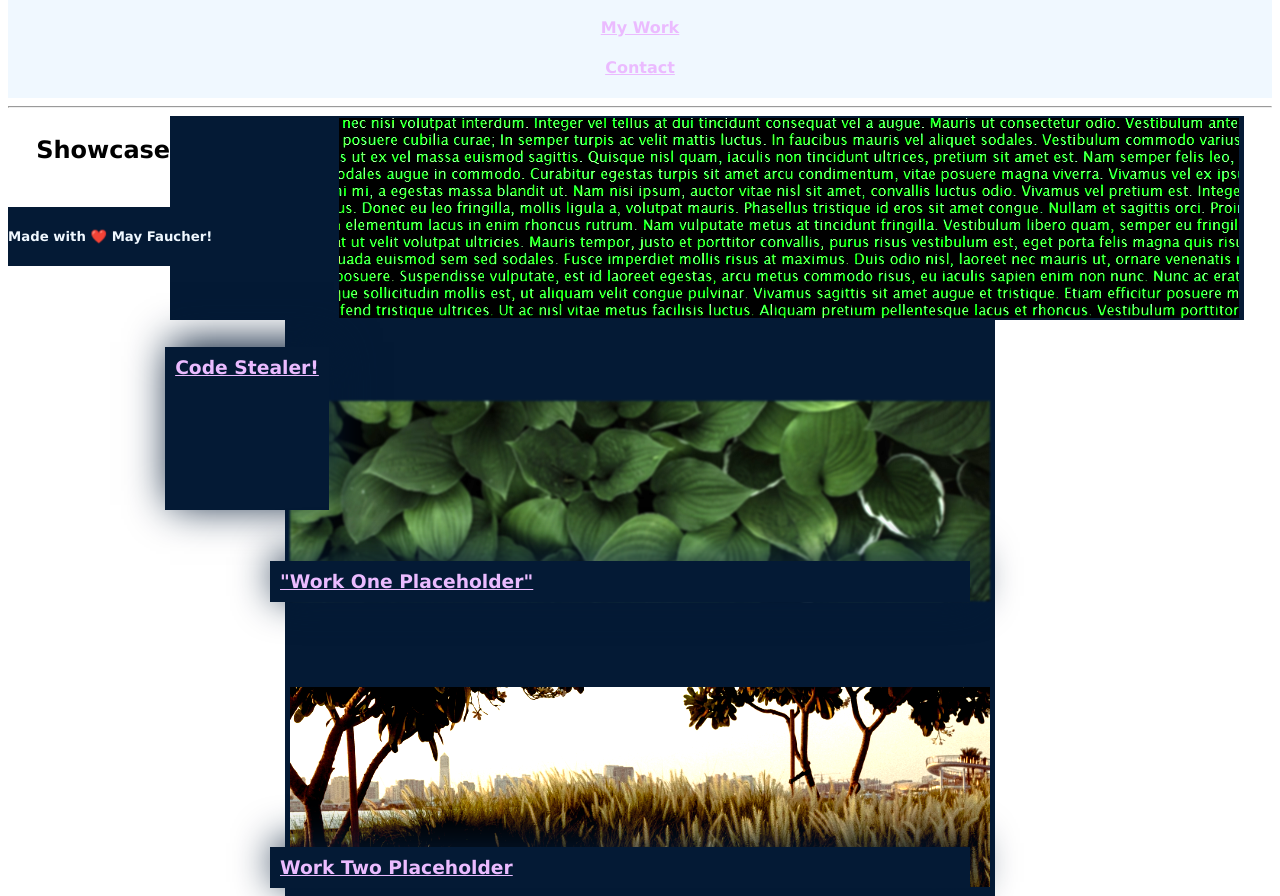
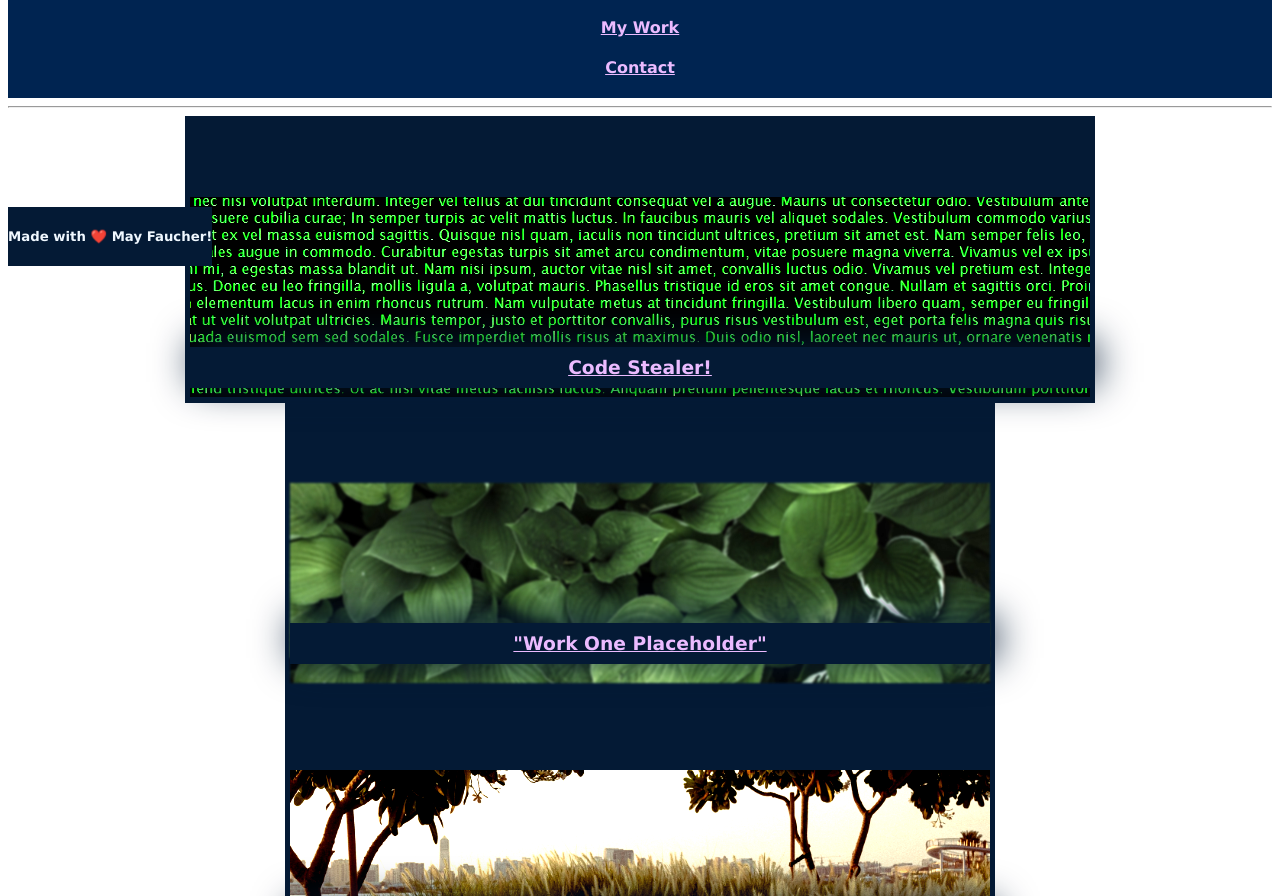
Before and after one commit to DivineMayura/divinemayura.github.io, a plain HTML site: page index.html in a window 1280 px wide. Shown: the part 543-1439 px from the top of the page. Drawn offline with Linux system fonts and the light colour scheme.

Commit message:
massively improved page layout

```diff
--- a/assets/css/style.css
+++ b/assets/css/style.css
@@ -110,65 +110,57 @@ nav {
 
     text-align: center;
     margin-right: auto;
-    background-color: aliceblue;
+    background-color: var(--lb);
 }
 
 
 /* ---------------------------------------------------------------------------------------------------------- */
 
+
+
 #myWork {
     display:flex;
     flex-wrap: wrap;
-    /* align-content:center; */
     justify-content: center;
-    /* flex-direction: row; */
-    /* align-items: center; */
-    /* width: 40%; */
 }
 
-
-
-.workBox {
-    width: 40%;
-    display:flex;
-    flex: 0 0 50%;
+#myWork h2 {
+    position:relative;
+    text-align: center;
+    order:2;
 
 }
 
 #mainBox {
-    width: 100%;
+    order:2;
+    /* width: 100%; */
 }
-
-/* #myWork h2 {
-    text-align: center;
-} */
 
 #myWork #mainBox h3 {
     position:relative;
-    right:10px;
+    /* right:-20px; */
     top: 210px;
     z-index: 20;
-    /* margin-right: 740px; */
     background-color: var(--db);
     box-shadow: 5px -5px 40px var(--db);
-    /* margin-top: -20px; */
+    text-align: center;
 }
 
 #myWork .fourBoxes h3 {
+    order:3;
     position:relative;
-    right:20px;
-    top:220px;
+    /* right:20px; */
+    top:200px;
     z-index: 21;
-    /* margin-right: 75%; */
     background-color: var(--db);
     box-shadow: 5px -5px 40px var(--db);
+    text-align: center;
 }
 
 #myWork article {
     background-color:var(--db);
     box-shadow: 2 2 10px black;
     padding: 2px 5px 2px 5px;
-    /* margin: 2px 5px 2px 5px; */
 }
 
 
@@ -194,7 +186,6 @@ article .workText {
 }
 
 .fourBoxes article {
-    /* margin: 10% 10% 10% 5px; */
     flex: 1 0 200px;
 }
 
@@ -215,16 +206,15 @@ article .workText {
 /* --------------------------------------------------------------------------------------------------------------------------------------- */
 
 
-/* #contact {
+#contact {
+    position:relative;
 
-    margin-bottom: 200px;
-
-} */
+}
 
 
 /* ---------------------------------------------------------------------------------------------------------------------------------- */
 
-footer {
+#foot {
     Background-color: var(--db);
     position: fixed;
     display: flex;
@@ -247,3 +237,12 @@ footer {
     }
 
 }
+
+
+/*
+
+
+( ͡👁️ ͜ʖ ͡👁️)
+
+
+ */
--- a/index.html
+++ b/index.html
@@ -60,7 +60,6 @@
     <main id="myWork">
         <h2>Showcase</h2>
 
-
         <article>
             <a href="#" id="mainBox" class="workBox" >
                 <h3 class="workText">Code Stealer!</h3>
@@ -109,10 +108,13 @@
         </article>
     </section>
 
-</div>
+
+
+ <div id="foot">
     <footer>
         <h5 id="footerText"> Made with ❤️ May Faucher! </h5>
     </footer>
+</div>
 </body>
 
 </html>
```
